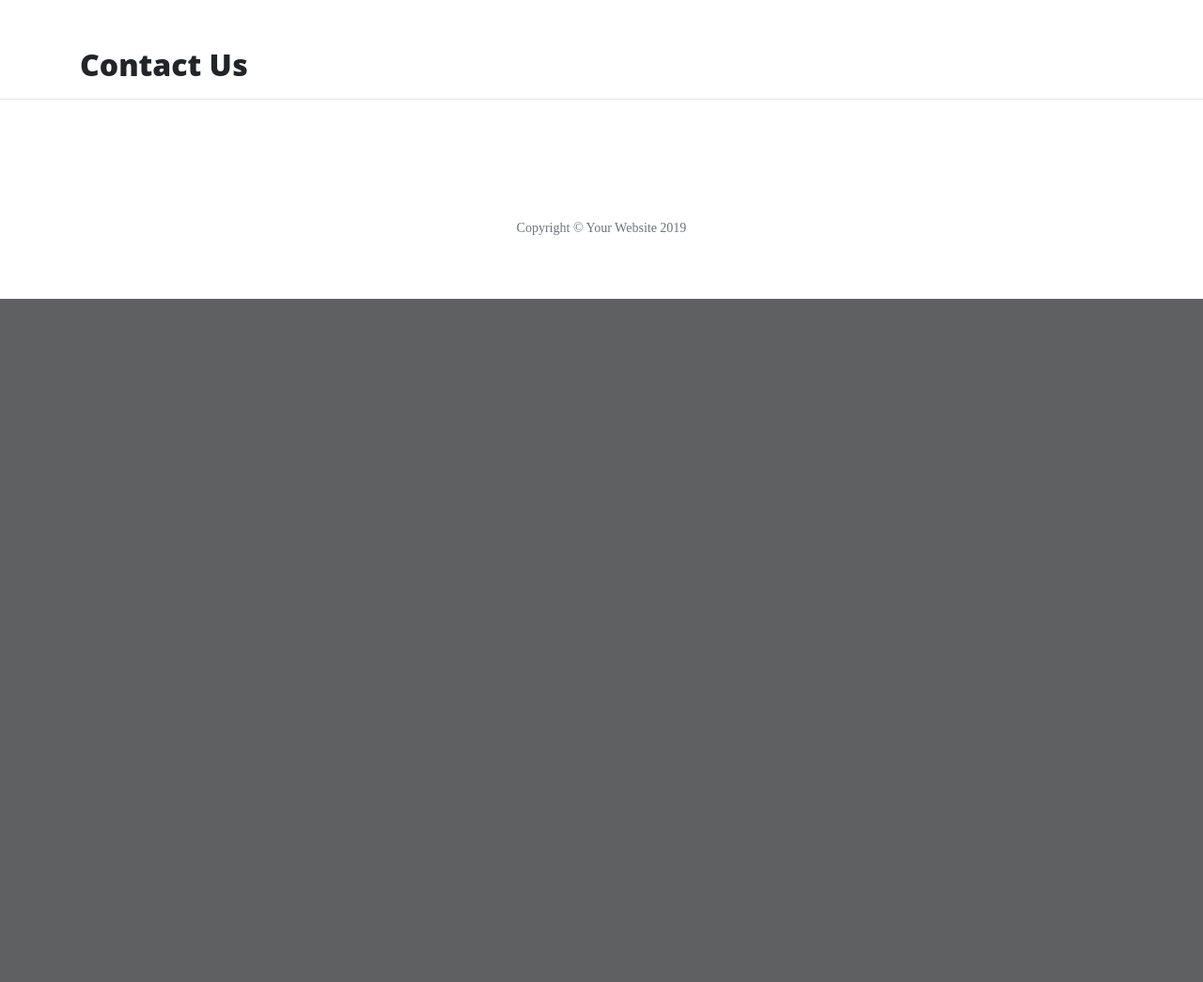
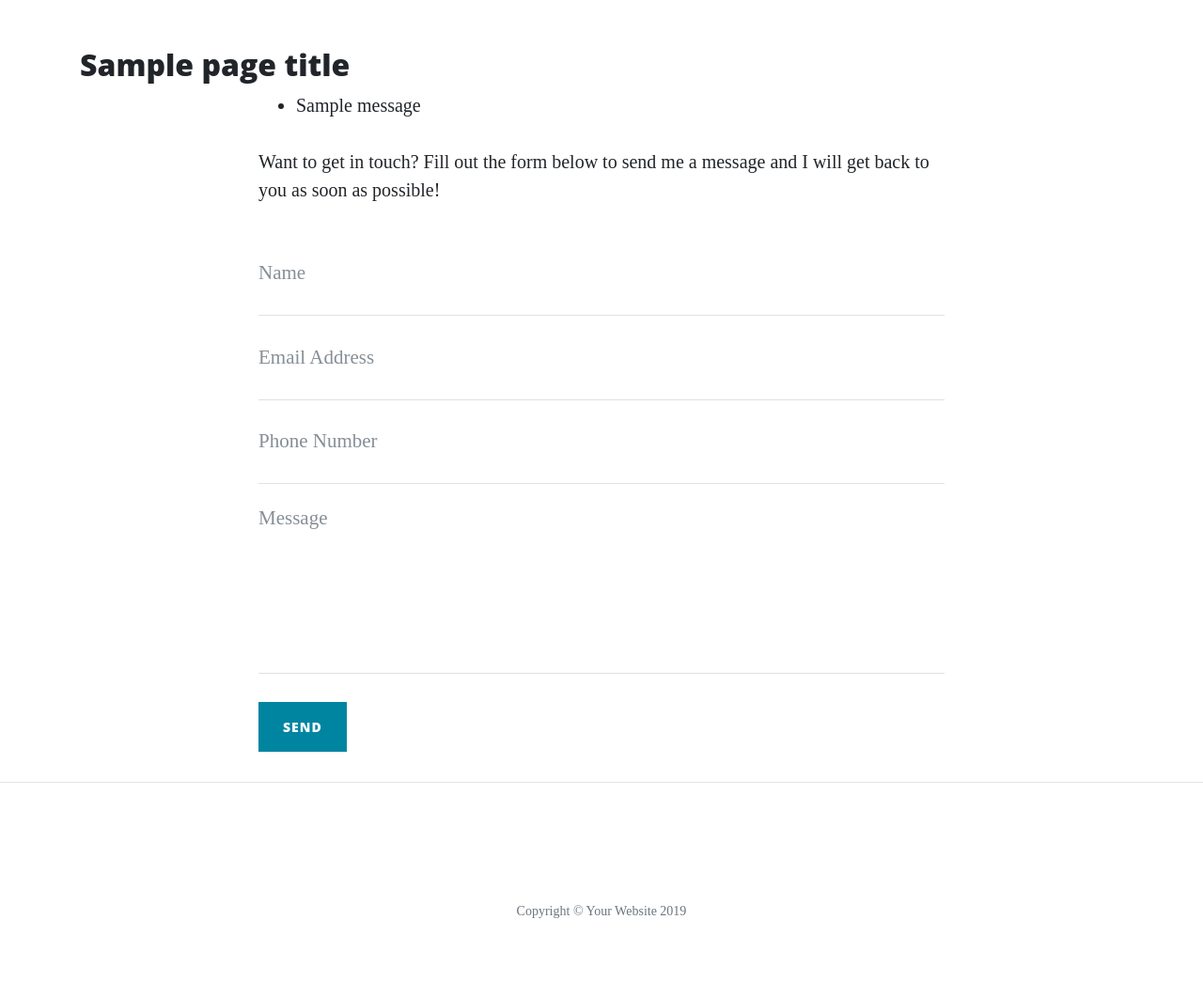
Before and after one commit to bramrodrigo89/flask, a Python web app: template flask/templates/contact.html in a window 1280 px wide. Shown: the part 628-1673 px from the top of the page at 94% size. Before the commit the page ends 946 px from the top, so only its background shows below. Run offline with Jinja, Linux system fonts and the light colour scheme; the template is opened without the code that fills it: most values are stand-ins (such as "Sample title", 1, 10 or a date in 2020); one stand-in notice (Sample message) is shown; some libraries are stand-ins or nearby versions.

Commit message:
added contact form to contact.html and included flash message to give feedback to the user

```diff
--- a/flask/templates/careers.html
+++ b/flask/templates/careers.html
@@ -1,4 +1,4 @@
 {% extends 'base.html' %}
 {% block content %}
-<h2>Come Work With Us!</h2>
+<h2>{{ page_title }}</h2>
 {% endblock %}
--- a/flask/templates/contact.html
+++ b/flask/templates/contact.html
@@ -1,4 +1,52 @@
 {% extends 'base.html' %}
 {% block content %}
-<h2>Contact Us</h2>
+<h2>{{ page_title }}</h2>
+<div class="row">
+	<div class="col-lg-8 col-md-10 mx-auto">
+        {% with messages = get_flashed_messages() %} {% if messages %}
+        <ul class="flashes">
+            {% for message in messages %}
+            <li>{{ message }}</li>
+            {% endfor %}
+        </ul>
+        {% endif %} {% endwith %}
+		<p>Want to get in touch? Fill out the form below to send me a message and I will get back to you as soon as
+			possible!</p>
+		<form method="POST" name="sentMessage" id="contactForm" novalidate>
+			<div class="control-group">
+				<div class="form-group floating-label-form-group controls">
+					<label>Name</label>
+					<input name="name" type="text" class="form-control" placeholder="Name" id="name" required data-validation-required-message="Please enter your name.">
+					<p class="help-block text-danger"></p>
+				</div>
+			</div>
+			<div class="control-group">
+				<div class="form-group floating-label-form-group controls">
+					<label>Email Address</label>
+					<input name="email" type="email" class="form-control" placeholder="Email Address" id="email" required data-validation-required-message="Please enter your email address.">
+					<p class="help-block text-danger"></p>
+				</div>
+			</div>
+			<div class="control-group">
+				<div class="form-group col-xs-12 floating-label-form-group controls">
+					<label>Phone Number</label>
+					<input name="phoneNumber" type="tel" class="form-control" placeholder="Phone Number" id="phone" required data-validation-required-message="Please enter your phone number.">
+					<p class="help-block text-danger"></p>
+				</div>
+			</div>
+			<div class="control-group">
+				<div class="form-group floating-label-form-group controls">
+					<label>Message</label>
+					<textarea name="freeText" rows="5" class="form-control" placeholder="Message" id="message" required data-validation-required-message="Please enter a message."></textarea>
+					<p class="help-block text-danger"></p>
+				</div>
+			</div>
+			<br>
+			<div id="success"></div>
+			<div class="form-group">
+				<button type="submit" class="btn btn-primary" id="sendMessageButton">Send</button>
+			</div>
+		</form>
+	</div>
+</div>
 {% endblock %}
```
Also changed, not shown: flask/run.py (+5 -4 lines).
